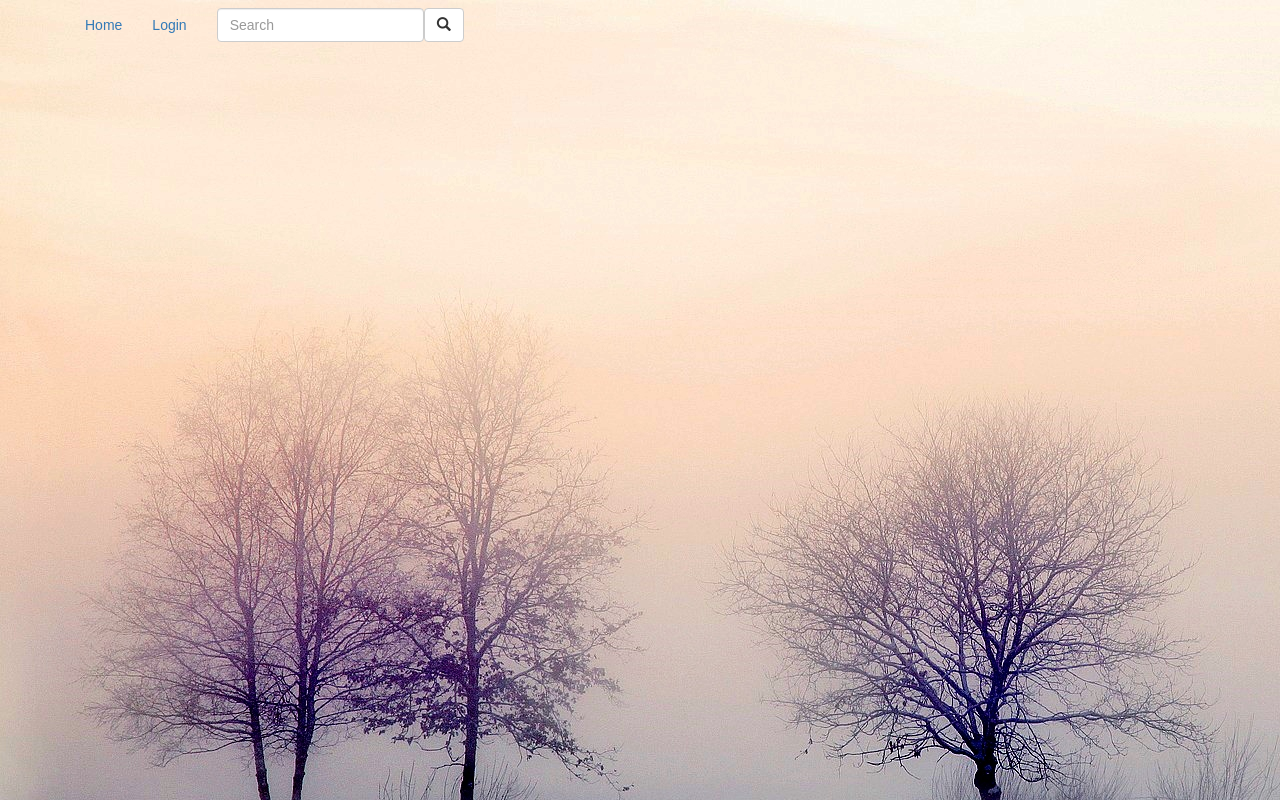
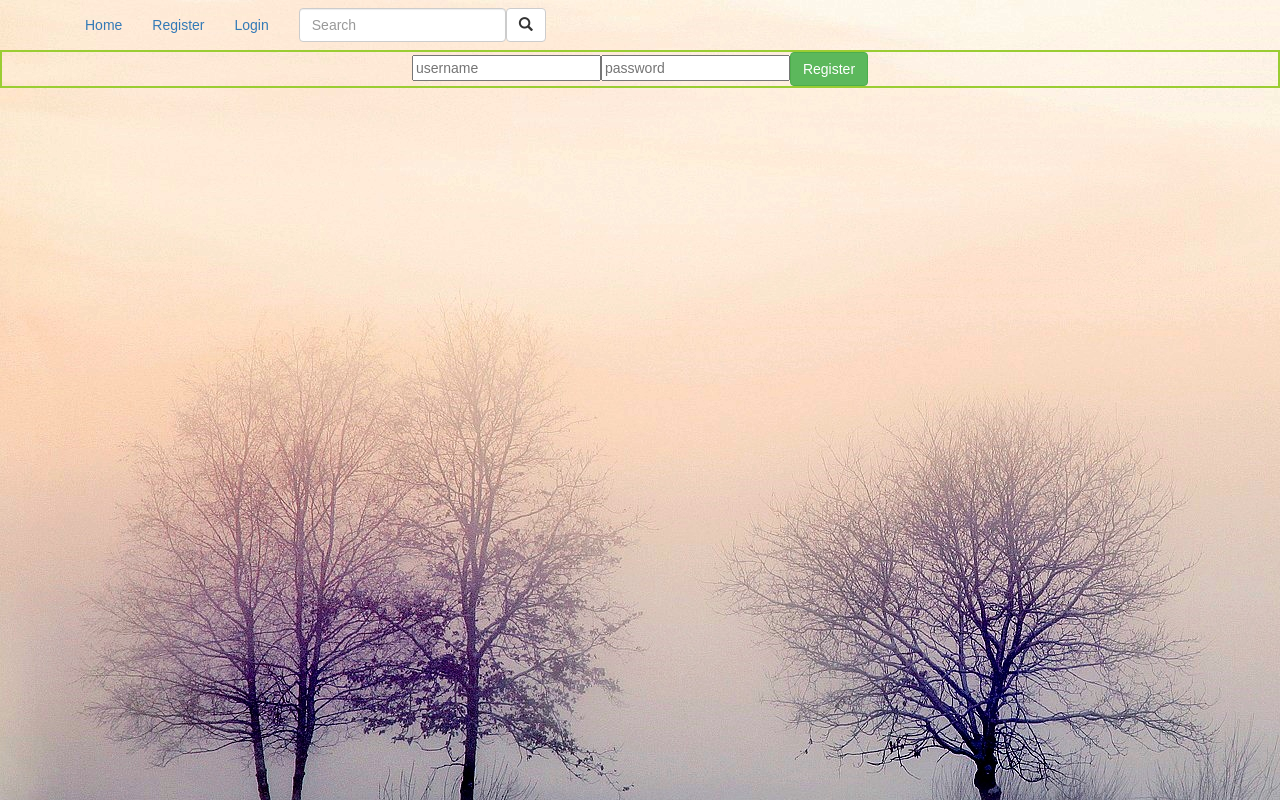
Before and after one commit to JohannaJe/loppuprojekti_Front, a React (Create React App) app: page /register in a window 1280 px wide. Built offline with nearby package versions, Linux system fonts and the light colour scheme.

Commit message:
yhdistetty register ja haku

```diff
--- a/src/App.js
+++ b/src/App.js
@@ -3,6 +3,7 @@ import './App.css';
 import {NaviBar} from "./komponentit/NaviBar";
 import {Etusivu} from "./komponentit/Etusivu";
 import {Login} from "./komponentit/Login";
+import {Register} from "./komponentit/Register";
 import {BrowserRouter, Route} from 'react-router-dom';
 
 
@@ -14,6 +15,7 @@ class App extends Component {
                     <NaviBar/>
                     <Route path="/home" component={Etusivu}/>
                     <Route path="/login" component={Login}/>
+                    <Route path="/register" component={Register}/>
 
                 </div>
             </BrowserRouter>
--- a/src/komponentit/Listaus.js
+++ b/src/komponentit/Listaus.js
@@ -5,9 +5,9 @@ import './Listaus.css';
 export class Listaus extends React.Component {
 
     render() {
-        var kaikki = this.props.lista.map(function(x) {
+        var kaikki = this.props.lista.map(function(x, index) {
             return(
-                <div>
+                <div key={index}>
                     <p>{x.aikaleimaString}</p>
                     <p><a href={x.linkki}><img src={x.kuva}/></a></p>
                     <p><a href={x.linkki}>{x.otsikko}</a></p>
@@ -22,10 +22,7 @@ export class Listaus extends React.Component {
 
         return (
             <div className="listausreuna">
-                <p>
                     {kaikki}
-
-                </p>
             </div>
         );
     }
--- a/src/komponentit/NaviBar.js
+++ b/src/komponentit/NaviBar.js
@@ -9,14 +9,15 @@ export class NaviBar extends React.Component {
                 <div className="container">
                     <ul className="nav navbar-nav">
                         <li><Link to={"/home"}>Home</Link></li>
+                        <li><Link to={"/register"}>Register</Link></li>
                         <li><Link to={"/login"}>Login</Link></li>
                          </ul>
                     <form className="navbar-form navbar-left" action="/action_page.php">
                         <div className="form-group">
-                            <input type="text" class="form-control" placeholder="Search" name="search"></input>
+                            <input type="text" className="form-control" placeholder="Search" name="search"></input>
                         </div>
-                        <button type="submit" class="btn btn-default">
-                        <i class="glyphicon glyphicon-search"></i></button>
+                        <button type="submit" className="btn btn-default">
+                        <i className="glyphicon glyphicon-search"></i></button>
                     </form>
                 </div>
             </div>
--- /dev/null
+++ b/src/komponentit/Register.css
@@ -0,0 +1,3 @@
+.registerreuna {
+    border: 2px solid yellowgreen;
+}
--- /dev/null
+++ b/src/komponentit/Register.js
@@ -0,0 +1,48 @@
+import React from 'react';
+import './Register.css';
+import {rekisteroityminen} from "./rekisteroityminen";
+
+
+
+export class Register extends React.Component {
+    constructor(props) {
+        super();
+        this.state = {
+            username: "",
+            password: ""
+        }
+    }
+
+//state sisältää username ja password
+    uusiHenkilo = () => {
+        rekisteroityminen(this.state, function(lista) {
+            this.setState({username: "", password: ""});
+        }.bind(this));
+
+    }
+
+    giveUsername(event){
+        this.setState({
+            username: event.target.value
+        });
+    }
+
+    givePassword(event){
+        this.setState({
+            password: event.target.value
+        });
+    }
+
+
+    render(){
+        return(
+            <div className = "registerreuna">
+                <input type="text" value={this.state.username} onChange={(event) => this.giveUsername(event)} placeholder="username"/>
+                <input type="password" value={this.state.password} onChange={(event) => this.givePassword(event)} placeholder="password"/>
+                <button onClick={this.uusiHenkilo} className="btn btn-success" type="submit">
+                    Register
+                </button>
+            </div>
+        );
+    }
+}
--- /dev/null
+++ b/src/komponentit/rekisteroityminen.js
@@ -0,0 +1,12 @@
+const palveluurl = '/register';
+
+export function rekisteroityminen(User, callback) {
+    return fetch(palveluurl, {
+        method: 'POST',
+        headers: {'Content-Type': 'application/json' },
+        body: JSON.stringify(User)
+    })
+        .then((function(response) {
+            callback();
+        }));
+}
```
